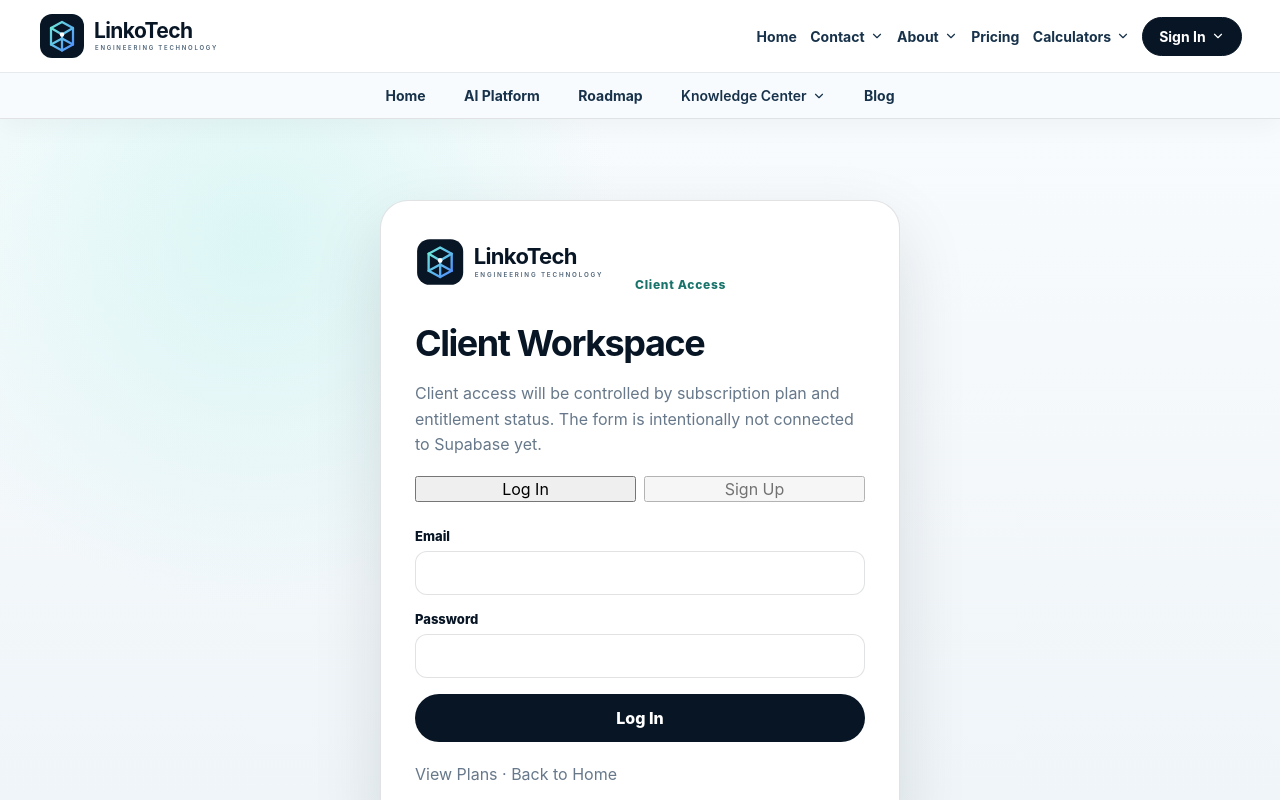
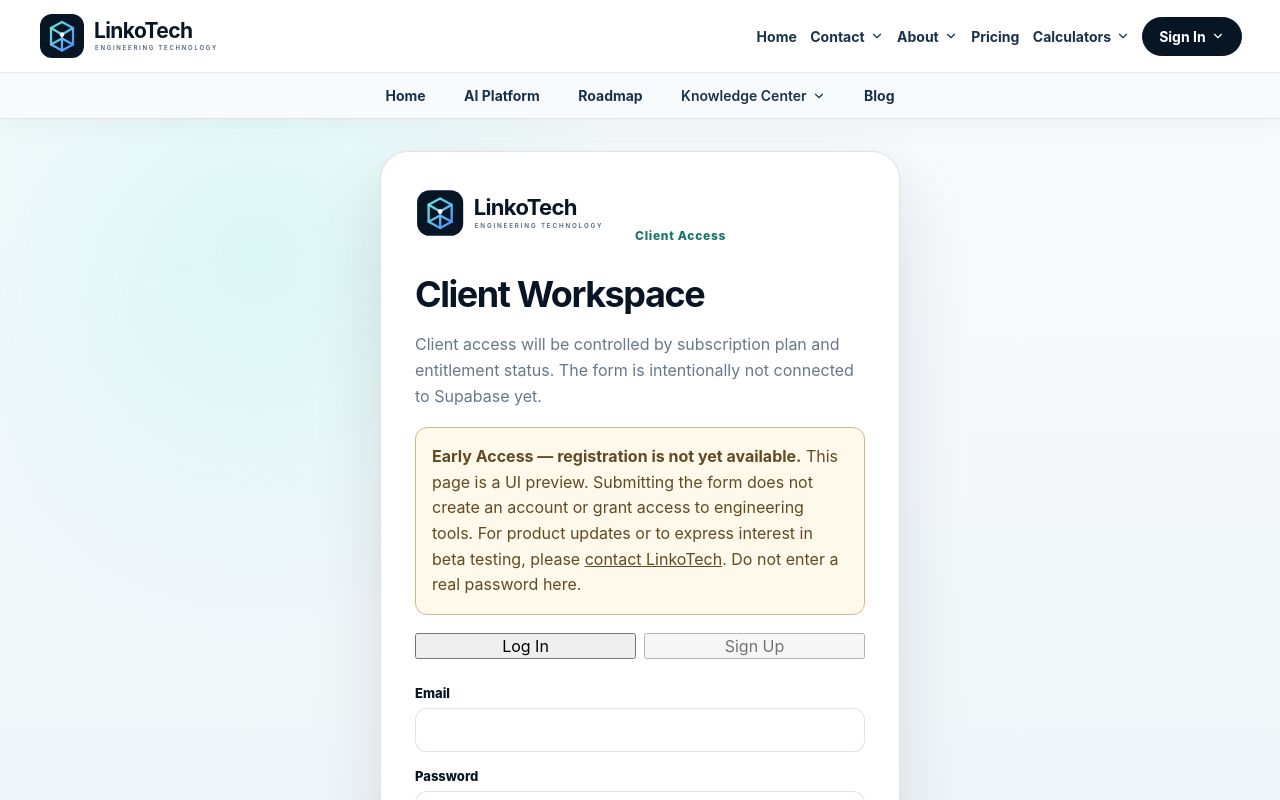
Before and after one commit to dehghoon/Main-website, a Next.js app: page /customer-login in a window 1280 px wide. Shown: the top 800 px of the page. Built offline with nearby package versions, Linux system fonts and the light colour scheme; no server answers.

Commit message:
ux: disclose nonfunctional client signup before credential entry

```diff
--- a/app/customer-login/page.tsx
+++ b/app/customer-login/page.tsx
@@ -10,6 +10,7 @@ export default function ClientWorkspacePage() {
   return <main className="authShell"><section className="authCard">
     <a href="/"><Image src="/linkotech-logo.svg" alt="LinkoTech" width={260} height={64} priority /></a>
     <span className="eyebrow">Client Access</span><h1>Client Workspace</h1><p>Client access will be controlled by subscription plan and entitlement status. The form is intentionally not connected to Supabase yet.</p>
+    <div role="status" style={{padding:16,border:"1px solid #d5b985",borderRadius:12,background:"#fff9eb",color:"#614a21",lineHeight:1.6,margin:"18px 0"}}><strong>Early Access — registration is not yet available.</strong> This page is a UI preview. Submitting the form does not create an account or grant access to engineering tools. For product updates or to express interest in beta testing, please <a href="/contact" style={{textDecoration:"underline"}}>contact LinkoTech</a>. Do not enter a real password here.</div>
     <div style={{display:"grid",gridTemplateColumns:"1fr 1fr",gap:8,margin:"18px 0"}}><button type="button" onClick={()=>{setMode("login");setMessage("")}} style={{opacity:mode==="login"?1:.55}}>Log In</button><button type="button" onClick={()=>{setMode("signup");setMessage("")}} style={{opacity:mode==="signup"?1:.55}}>Sign Up</button></div>
     <form className="authForm" onSubmit={submit}>
       {mode==="signup"&&<><label>Full name<input required /></label><label>Company name<input required /></label></>}
```
